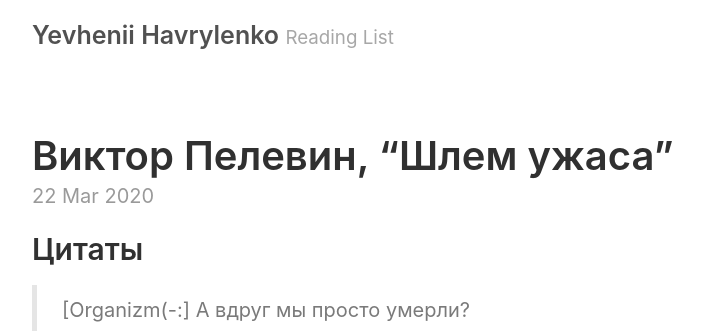
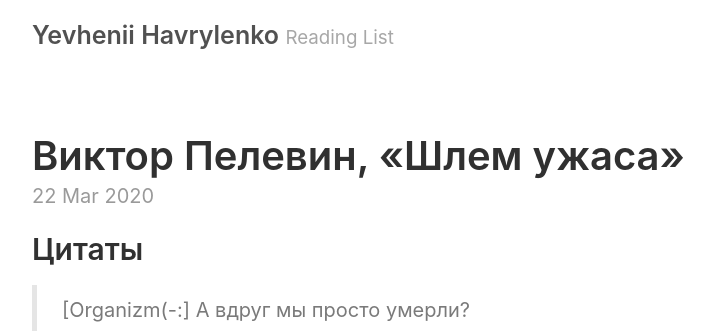
Before and after one commit to yevhenii-havrylenko/yevhenii-havrylenko.github.io, a Jekyll site: the page built from _posts/2020-03-22-helmet-of-horror.md, in a window 1280 px wide and 900 px high. Shown: the top 331 px of the window, without its empty margins (258-972 px from the left). Built offline with Jekyll 4.4.1, drawn with Linux system fonts in a browser that asks for light colours.

```diff
--- a/_posts/2020-03-22-helmet-of-horror.md
+++ b/_posts/2020-03-22-helmet-of-horror.md
@@ -1,6 +1,6 @@
 ---
 layout: post
-title: 'Виктор Пелевин, “Шлем ужаса”'
+title: 'Виктор Пелевин, «Шлем ужаса»'
 ---
 
 ## Цитаты
```
